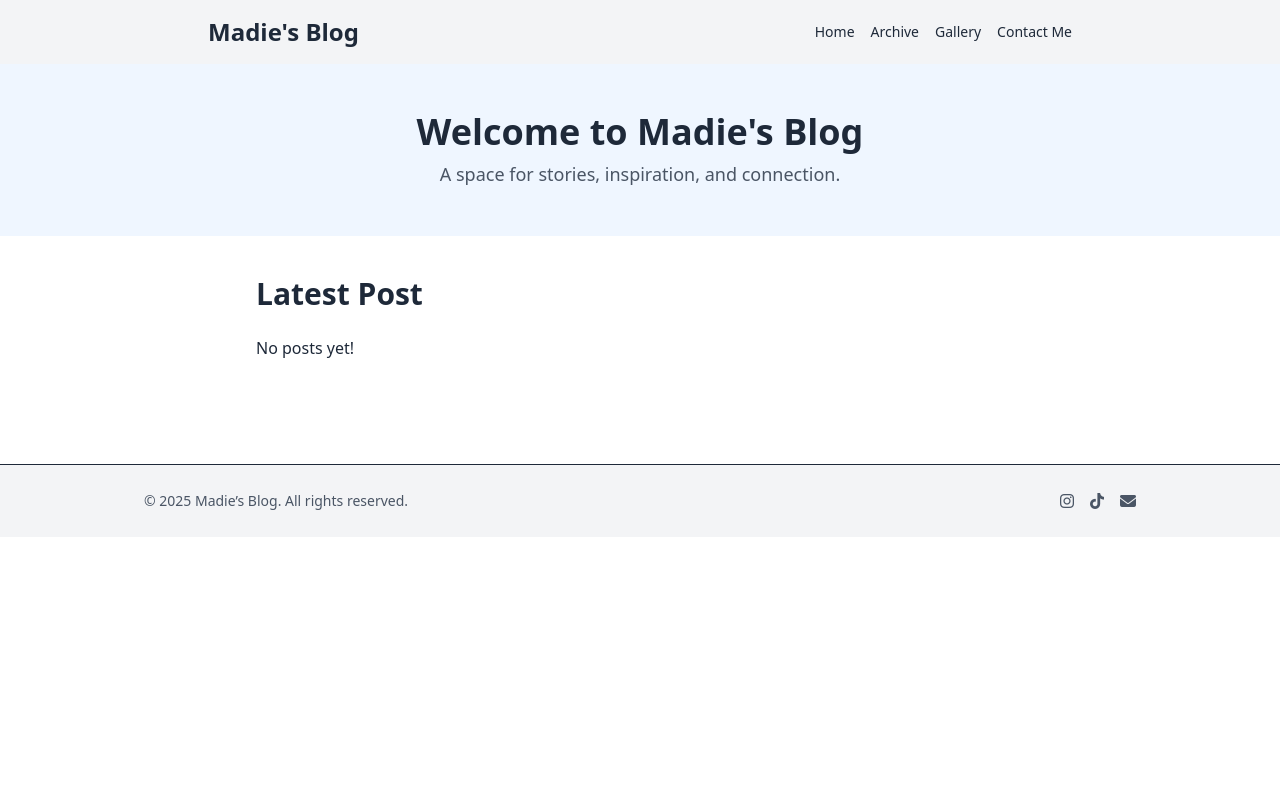
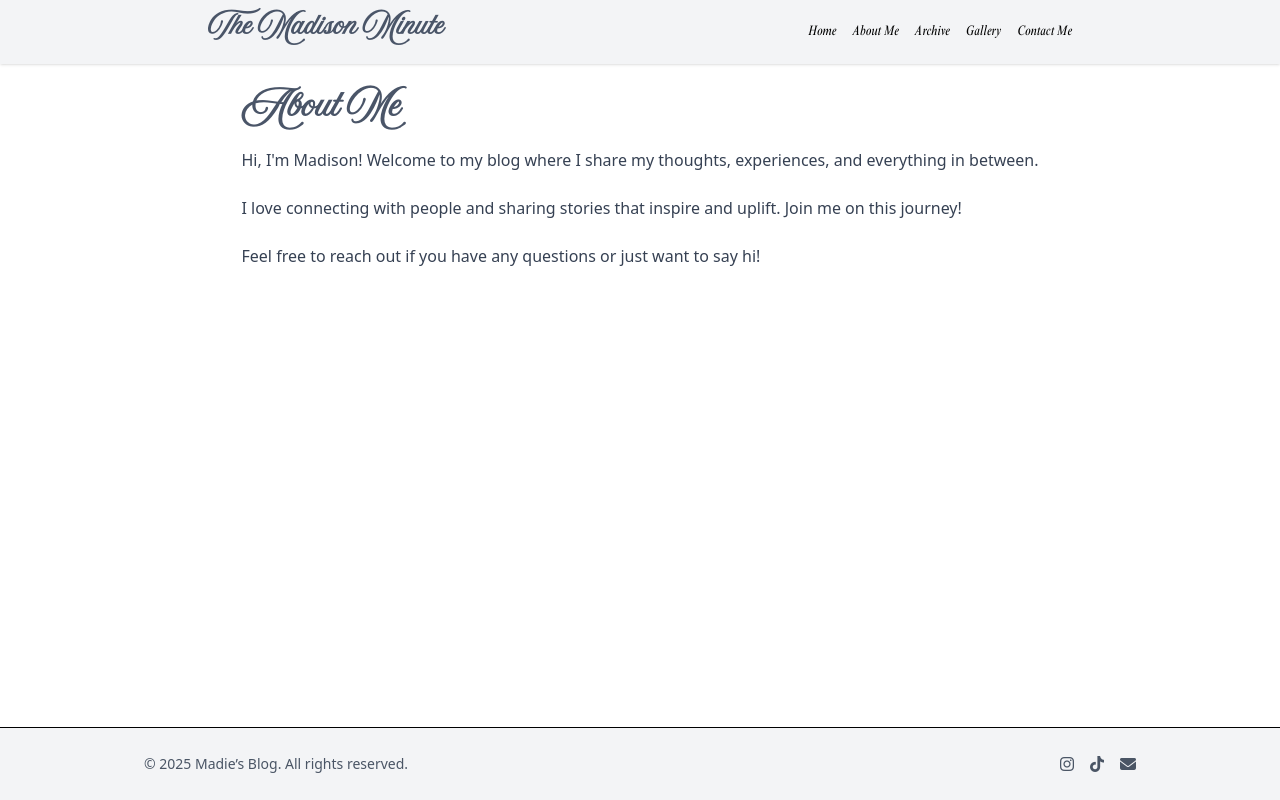
Before and after one commit to ana-gilbert/mb-blog, a Vue app: page /about-me in a window 1280 px wide. Before the commit this address led to /. Built offline with nearby package versions, Linux system fonts and the light colour scheme; no server answers; the database is empty.

Commit message:
added some custom fonts

```diff
--- a/index.html
+++ b/index.html
@@ -6,7 +6,7 @@
     <meta name="viewport" content="width=device-width, initial-scale=1.0">
     <link href="/src/main.css" rel="stylesheet">
     <script src="https://kit.fontawesome.com/569cc099a8.js" crossorigin="anonymous"></script>
-    <title>Vite App</title>
+    <title>The Madison Minute</title>
   </head>
   <body>
     <div id="app"></div>
--- a/src/assets/main.css
+++ b/src/assets/main.css
@@ -1 +1,15 @@
 @import "tailwindcss";
+
+@font-face {
+    font-family: 'Amoresa'; /* Give your font a unique name */
+    src: url('/src/assets/fonts/amoresa.woff2') format('woff2'); /* Path to your WOFF file */
+    font-weight: normal; /* Define the font weight */
+    font-style: normal; /* Define the font style */
+}
+
+@font-face {
+    font-family: 'Times Condensed'; /* Give your font a unique name */
+    src: url('/src/assets/fonts/timesNewRomanC.woff2') format('woff2'); /* Path to your WOFF file */
+    font-weight:normal ; /* Define the font weight */
+    font-style: normal; /* Define the font style */
+}
--- /dev/null
+++ b/src/components/AboutMe.vue
@@ -0,0 +1,28 @@
+<template>
+    <div class="min-h-screen flex flex-col">
+        <!-- Navbar -->
+        <NavBar></NavBar>
+
+        <!-- Main Content -->
+        <main class="flex-grow max-w-4xl mx-auto px-4 py-8">
+        <h1 class="text-3xl font-bold mb-4">About Me</h1>
+        <p class="text-gray-700 mb-6">
+            Hi, I'm Madison! Welcome to my blog where I share my thoughts, experiences, and everything in between.
+        </p>
+        <p class="text-gray-700 mb-6">
+            I love connecting with people and sharing stories that inspire and uplift. Join me on this journey!
+        </p>
+        <p class="text-gray-700 mb-6">
+            Feel free to reach out if you have any questions or just want to say hi!
+        </p>
+        </main>
+
+        <!-- Footer -->
+        <Footer></Footer>
+    </div>
+</template>
+
+<script setup>
+import NavBar from './NavBar.vue'
+import Footer from './Footer.vue'
+</script>
--- a/src/components/Footer.vue
+++ b/src/components/Footer.vue
@@ -5,22 +5,24 @@
         <div class="flex space-x-4">
           <a
             href="https://www.instagram.com/madisonblithe/"
+            target="_blank"
+            rel="noopener"
             class="text-gray-600 hover:text-pink-500 transition"
           >
           <i class="fa-brands fa-instagram"></i>
           </a>
 
           <a
-            href="https://www.tiktok.com/@madiesblog"
+            href="https://www.tiktok.com/@dailylifewmadieblithe"
             target="_blank"
             rel="noopener"
-            class="text-gray-600 hover:text-black transition"
+            class="text-gray-600 hover:text-pink-500 transition"
           >
           <i class="fa-brands fa-tiktok"></i>
           </a>
           <a
             href="mailto:no-reply@madies-blog.com"
-            class="text-gray-600 hover:text-rose-500 transition"
+            class="text-gray-600 hover:text-pink-500 transition"
           >
           <i class="fa-solid fa-envelope"></i>
           </a>
--- a/src/components/NavBar.vue
+++ b/src/components/NavBar.vue
@@ -2,10 +2,11 @@
     <!-- Navbar -->
   <header class="bg-gray-100 shadow">
     <div class="max-w-4xl mx-auto px-4 py-4 flex justify-between items-center">
-      <h1 class="text-2xl font-bold">Madie's Blog</h1>
+      <h1 class="text-2xl font-bold">The Madison Minute</h1>
       <nav>
         <ul class="flex gap-4 text-sm">
           <li><router-link to="/">Home</router-link></li>
+          <li><router-link to="/about-me">About Me</router-link></li>
           <li><router-link to="/archive">Archive</router-link></li>
           <li><a href="#" class="hover:text-blue-600">Gallery</a></li>
           <li><router-link to="/contact-me">Contact Me</router-link></li>
@@ -14,3 +15,13 @@
     </div>
   </header>
 </template>
+
+<style>
+h1{
+  font-family: 'Amoresa';
+  color: #4A5568; /* Gray-700 */
+}
+li{
+  font-family: 'Times Condensed';
+}
+</style>
--- a/src/router/index.js
+++ b/src/router/index.js
@@ -6,6 +6,7 @@ import Login from '/src/components/Login.vue'
 import Archive from '/src/components/Archive.vue'
 import PostDetail from '/src/components/PostDetail.vue'
 import ContactMe from '/src/components/ContactMe.vue'
+import AboutMe from '/src/components/AboutMe.vue'
 
 const routes = [
   { path: '/', name: 'Home', component: Home },
@@ -14,6 +15,7 @@ const routes = [
   { path: '/archive', name: 'Archive', component: Archive },
   { path: '/post/:id', name: 'PostDetail', component: PostDetail},
   { path: '/contact-me', name: 'ContactMe', component: ContactMe },
+  { path: '/about-me', name: 'AboutMe', component: AboutMe },
   { path: '/:pathMatch(.*)*', redirect: '/' } // Catch-all route to redirect to Home
 ]
 
```
Also changed, not shown: src/assets/fonts/amoresa.woff2 (added), src/assets/fonts/timesNewRomanC.woff2 (added).
